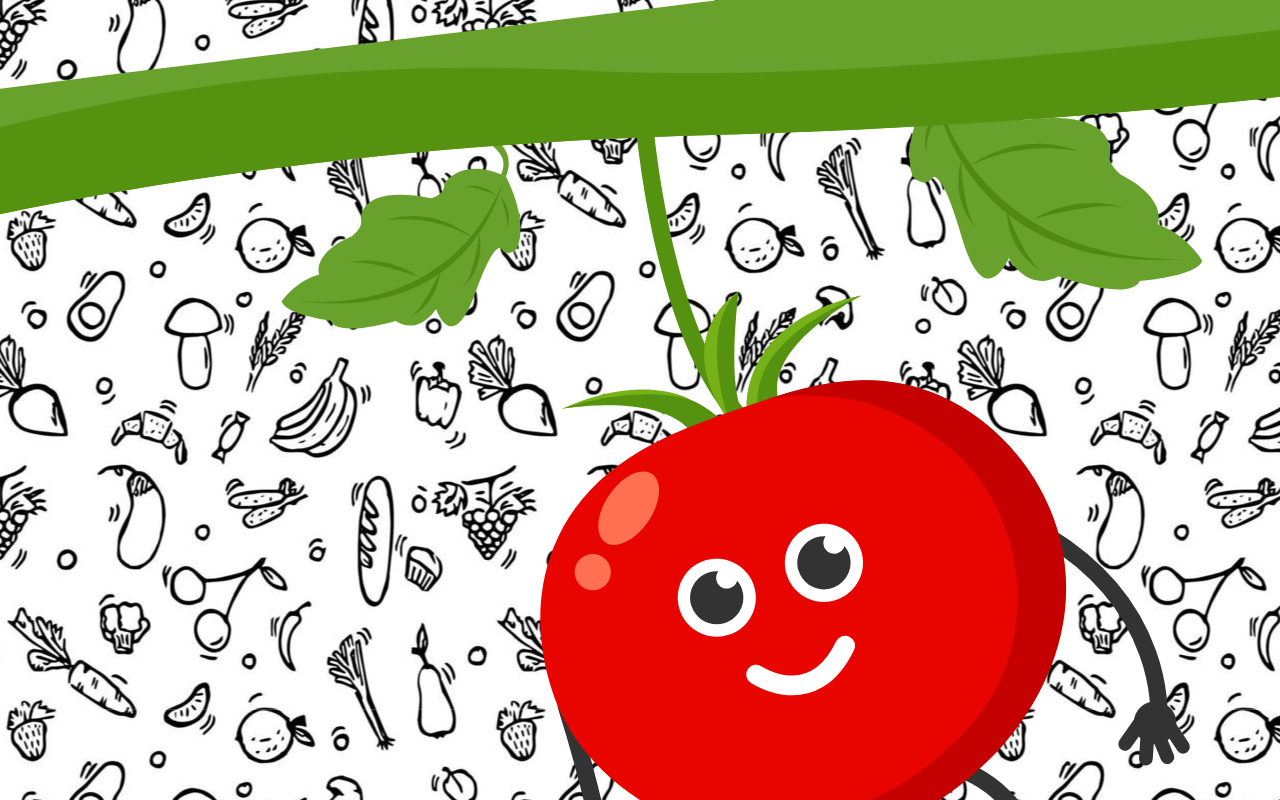
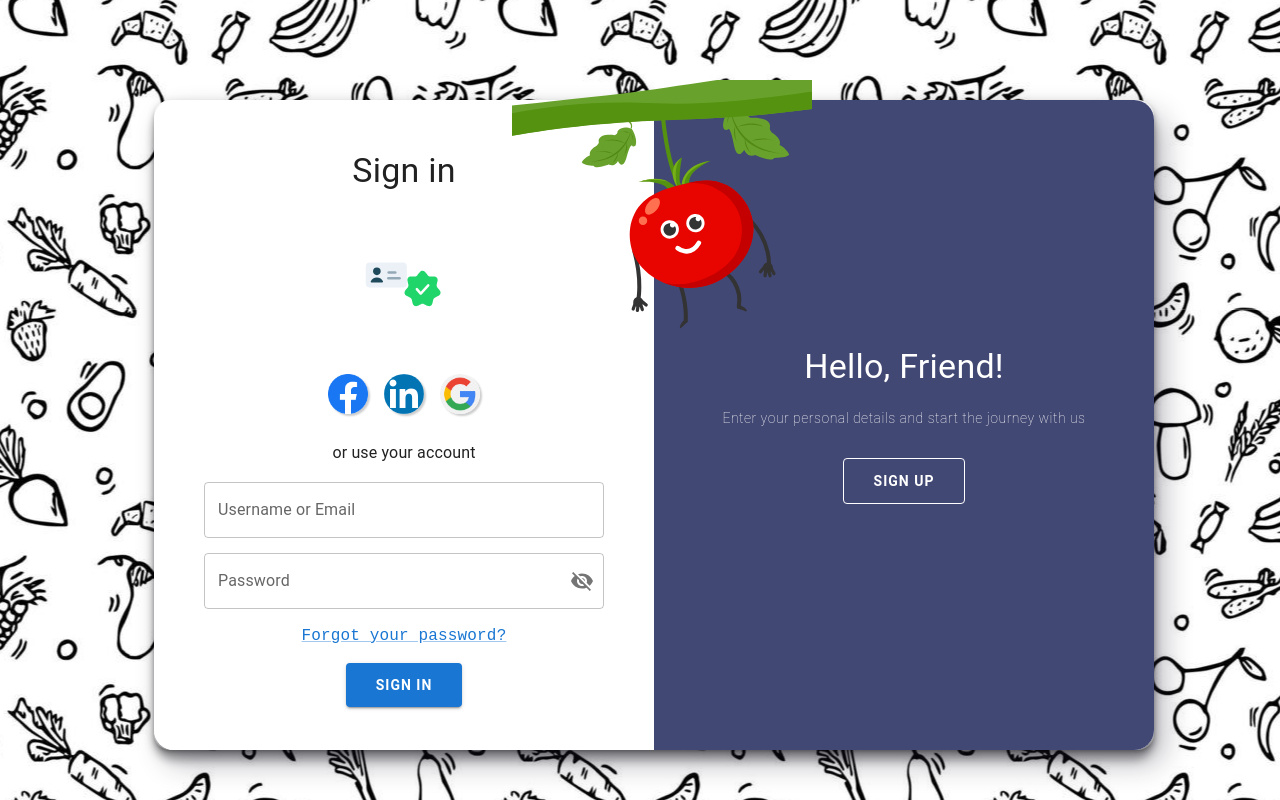
Before and after one commit to Saifgr8/Kyf-frontend, a React (Create React App) app: page /login in a window 1280 px wide. Shown: the top 800 px of the page. Built offline with nearby package versions, Linux system fonts and the light colour scheme.

Commit message:
Loginpage fix

```diff
--- a/src/components/auth/LoginPage.jsx
+++ b/src/components/auth/LoginPage.jsx
@@ -322,12 +322,12 @@ const LoginPage = () => {
           top: 0,
           left: 0,
           width: "100%",
-          height: "300vh",
+          height: "200vh",
           backgroundImage: `url(${BGimg})`,
         }}
       >
-        <Lottie animationData={tomato} />
-        <Container component="main">
+         <Lottie animationData={tomato} style={{position: 'absolute',  height: '300px', left: '40%', zIndex: '1000', top: '5%'}} />
+        <Container component="main" sx={{marginTop: '100px'}}>
           <CssBaseline />
           <Paper
             elevation={3}
```
